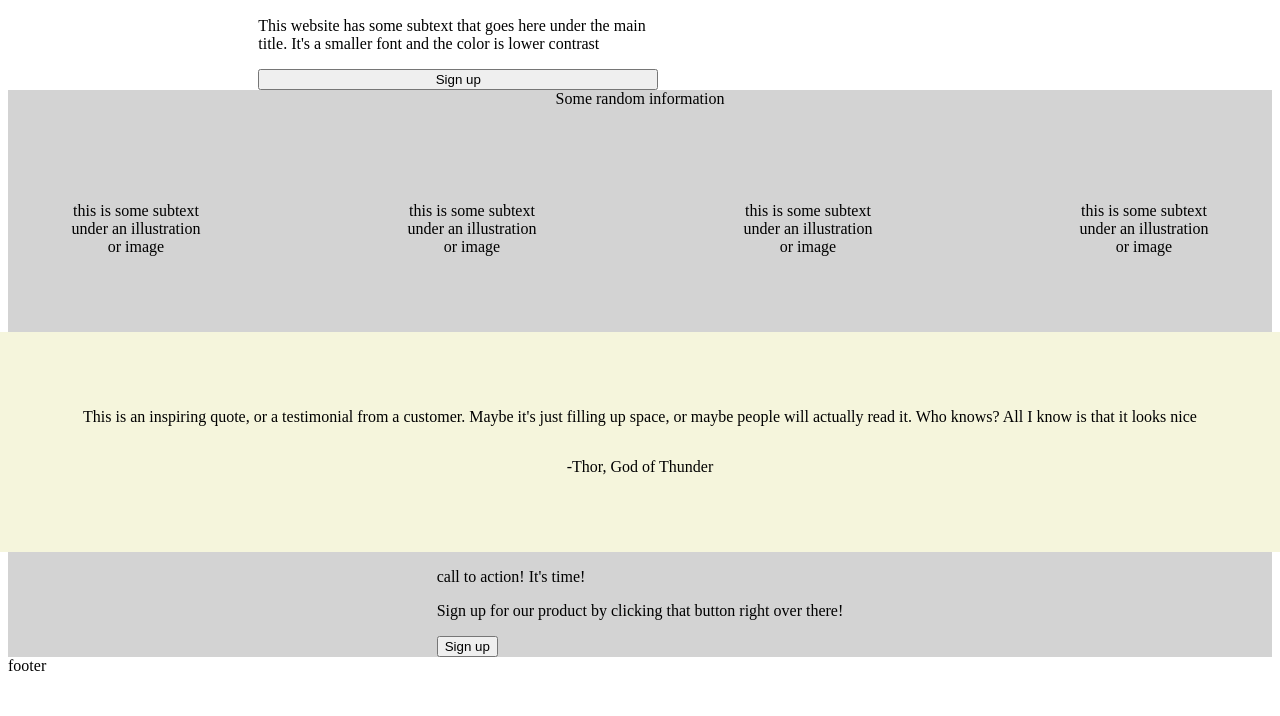
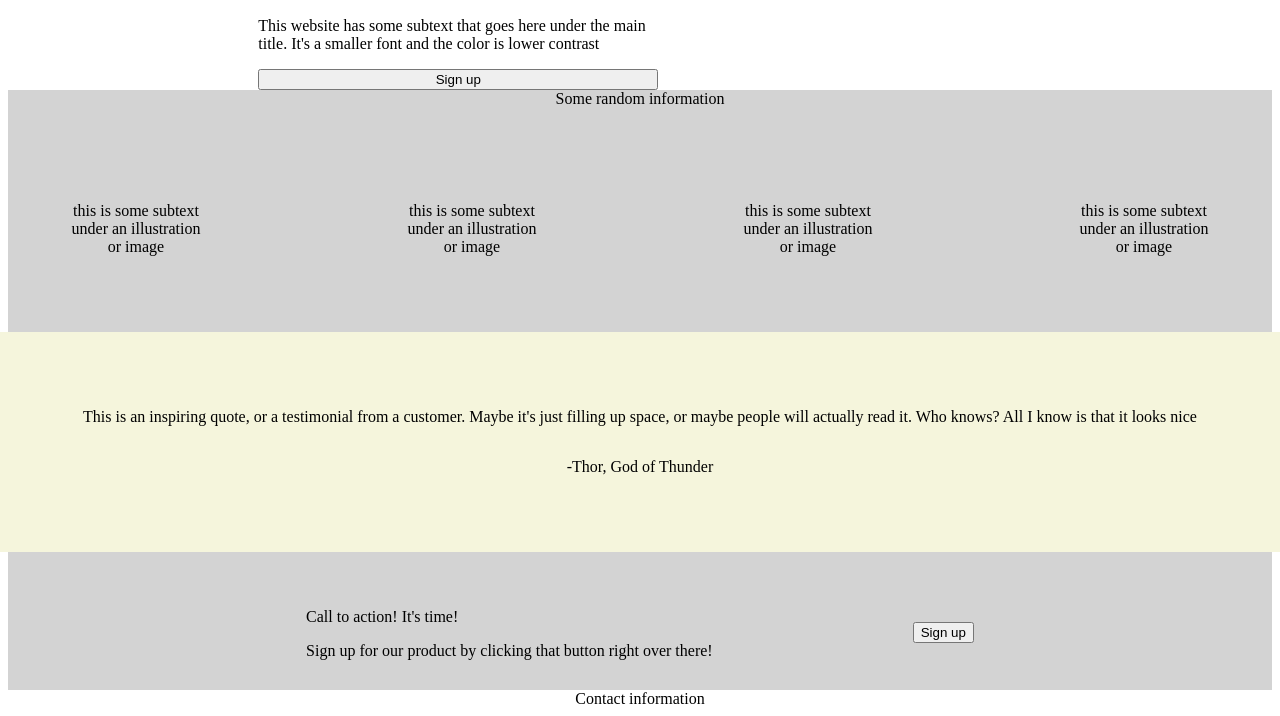
Before and after one commit to J-Ruiz/Landing-Page, a plain HTML site: page index.html in a window 1280 px wide. Shown: the part 137-853 px from the top of the page. Before the commit the page ends 812 px from the top, so only its background shows below. Drawn offline with Linux system fonts and the light colour scheme.

Commit message:
styled the content bottom and the footer

```diff
--- a/index.html
+++ b/index.html
@@ -64,7 +64,7 @@
 
             <div class="content-bottom">
                 <div class="content-bottom-left">
-                    <p>call to action! It's time!</p>
+                    <p>Call to action! It's time!</p>
                     <p>Sign up for our product by clicking that button right over there!</p>
 
                 </div>
@@ -74,7 +74,7 @@
 
             </div>
         </div>
-        <div class="footer">footer</div>
+        <div class="footer">Contact information</div>
     </div>
 </body>
 </html>
--- a/style.css
+++ b/style.css
@@ -63,9 +63,24 @@
 
 .content-middle{
     display: flex;
-   flex-direction: column;
+    flex-direction: column;
     align-items: center;
     background-color: beige;
     width: 100%;
     padding: 60px;
 }
+
+.content-bottom{
+    display: flex;
+    gap: 200px;
+    padding: 40px;
+}
+
+
+.content-bottom-right{
+    margin-top: 30px;
+}
+
+.footer{
+    text-align: center;
+}
```
